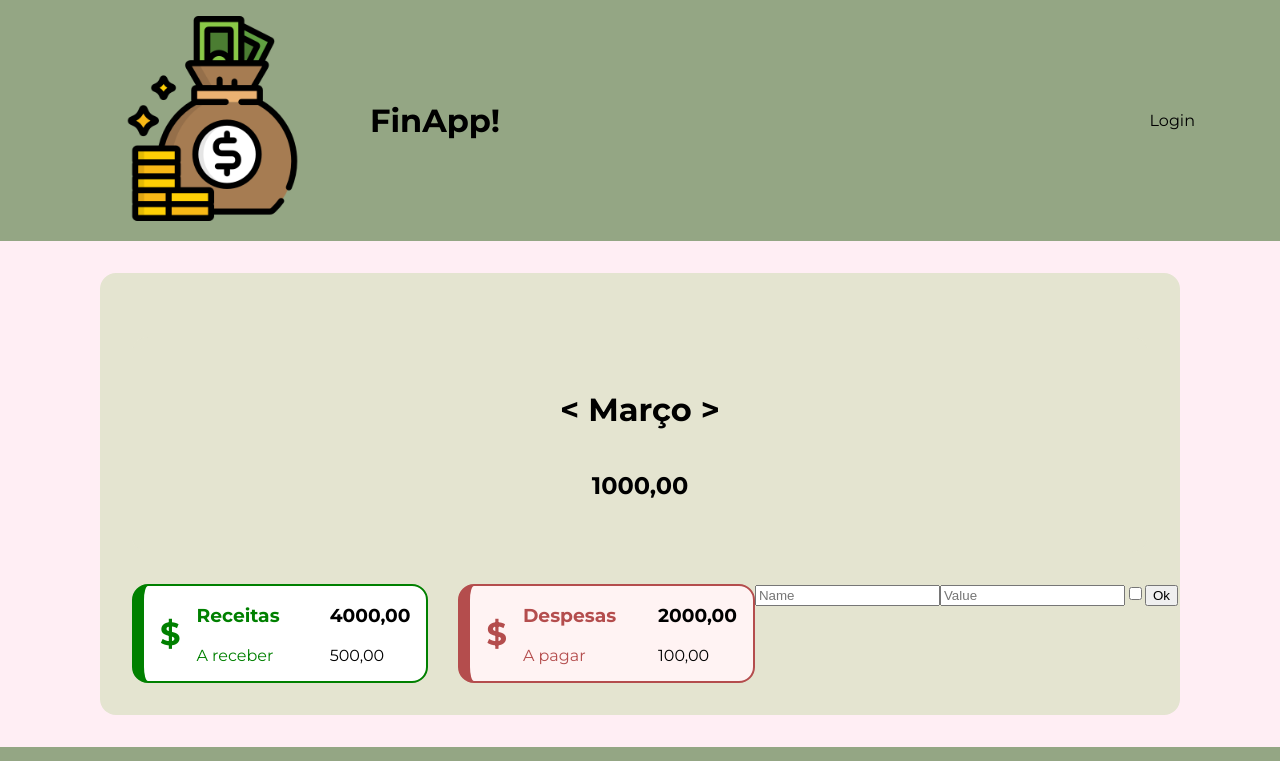
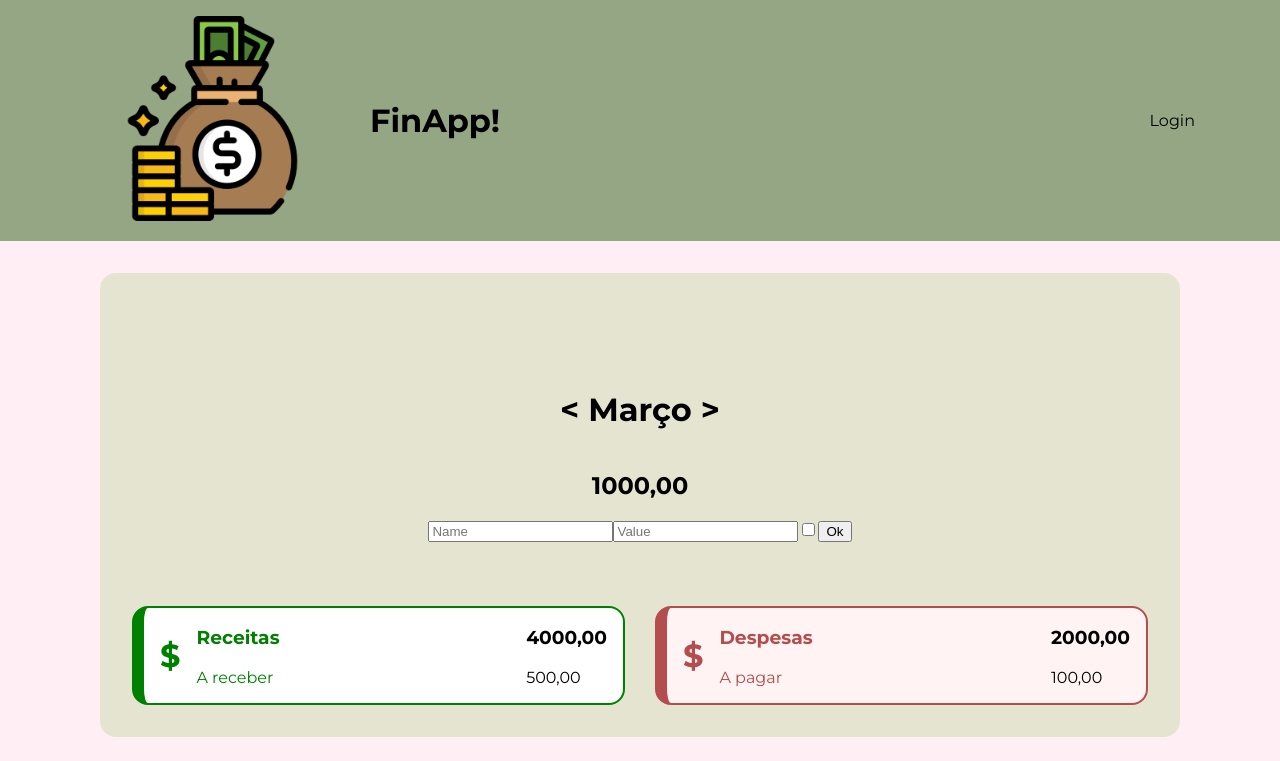
Before and after one commit to pedroquintao/financeiro, a React (Create React App) app: page /new-control in a window 1280 px wide. Shown: the top 761 px of the page. Built offline with nearby package versions, Linux system fonts and the light colour scheme.

Commit message:
Alteração no posicionamento dos inputs de teste para as entradas de dados das tabelas, o que foi feito é passa-los para parte de cima e centraliza-los no meio da tela

```diff
--- a/src/pages/NewControl.jsx
+++ b/src/pages/NewControl.jsx
@@ -17,6 +17,9 @@ const NewControl = () => {
                 <Row justify="center" align="start">
                     <Balance />
                 </Row>
+            <Row justify="center">
+                <InputsTest />
+            </Row>
             </Card>
             <Row>
                 <Col>
@@ -25,9 +28,6 @@ const NewControl = () => {
                 <Col>
                     <ResumeCard cardType={'expense'}/>
                 </Col>
-                <Row>
-                    <InputsTest />
-                </Row>
             </Row>
         </Card>
     </Container>
```
